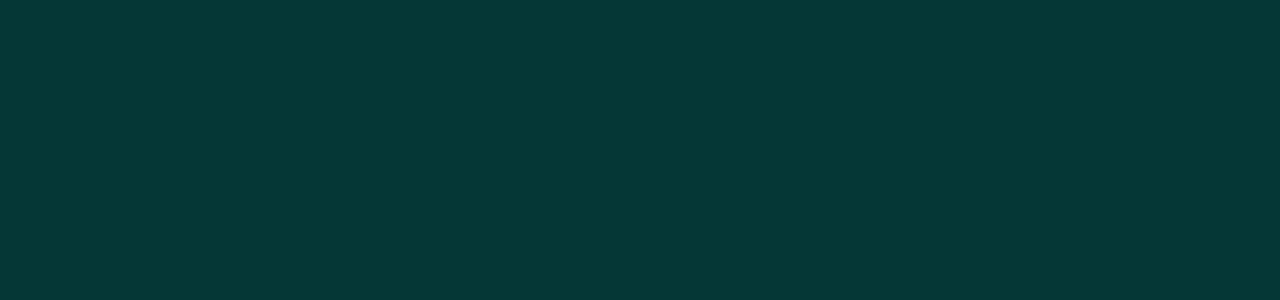
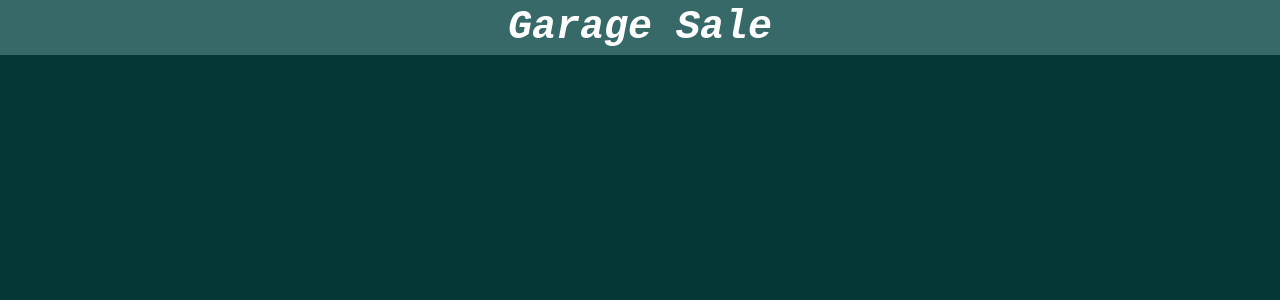
Before and after one commit to BrandonMWeaver/garage-sale, a React (Create React App) app in the folder frontend/: page / in a window 1280 px wide. Shown: the top 300 px of the page. Built offline with nearby package versions, Linux system fonts and the light colour scheme.

Commit message:
added header

```diff
--- a/frontend/src/App.js
+++ b/frontend/src/App.js
@@ -1,8 +1,11 @@
 import React from 'react';
+
+import { Header } from './components/Header';
 
 function App() {
   return (
     <>
+    <Header />
     </>
   );
 }
--- /dev/null
+++ b/frontend/src/components/Header.js
@@ -0,0 +1,11 @@
+import React from 'react';
+
+import '../styles/Header.css';
+
+export const Header = () => {
+	return (
+		<header>
+			<h1>Garage Sale</h1>
+		</header>
+	);
+}
--- /dev/null
+++ b/frontend/src/styles/Header.css
@@ -0,0 +1,15 @@
+header {
+	margin: 0;
+	padding: 5px;
+	background-color: #376969;
+}
+
+header h1 {
+	margin: 0;
+	padding: 0;
+	text-align: center;
+	font-family: monospace;
+	font-style: italic;
+	font-size: 40px;
+	color: #fff;
+}
```
